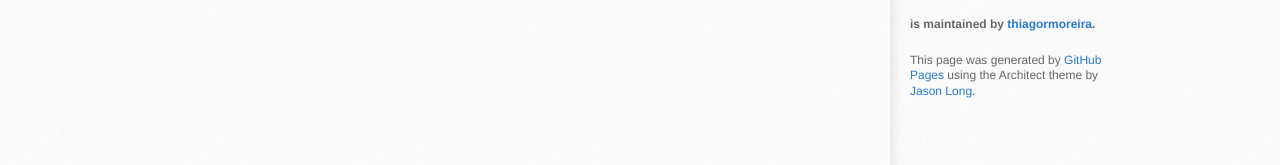
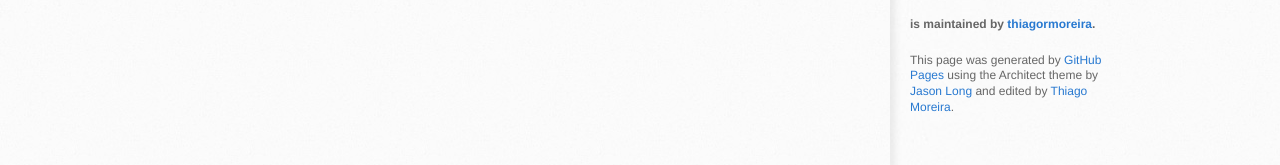
Before and after one commit to thiagormoreira/vhost-script, a plain HTML site: page index.html in a window 1280 px wide. Shown: the part 497-662 px from the top of the page. Drawn offline with Linux system fonts and the light colour scheme; files whose address does not match are found by name.

Commit message:
gh-pages

```diff
--- a/index.html
+++ b/index.html
@@ -52,7 +52,7 @@
 					</p>
 
 					<p>
-						This page was generated by <a href="pages.github.com">GitHub Pages</a> using the Architect theme by <a href="https://twitter.com/jasonlong">Jason Long</a>.
+						This page was generated by <a href="pages.github.com">GitHub Pages</a> using the Architect theme by <a href="https://twitter.com/jasonlong">Jason Long</a> and edited by <a href="#">Thiago Moreira</a>.
 					</p>
 				</aside>
 			</div>
```
